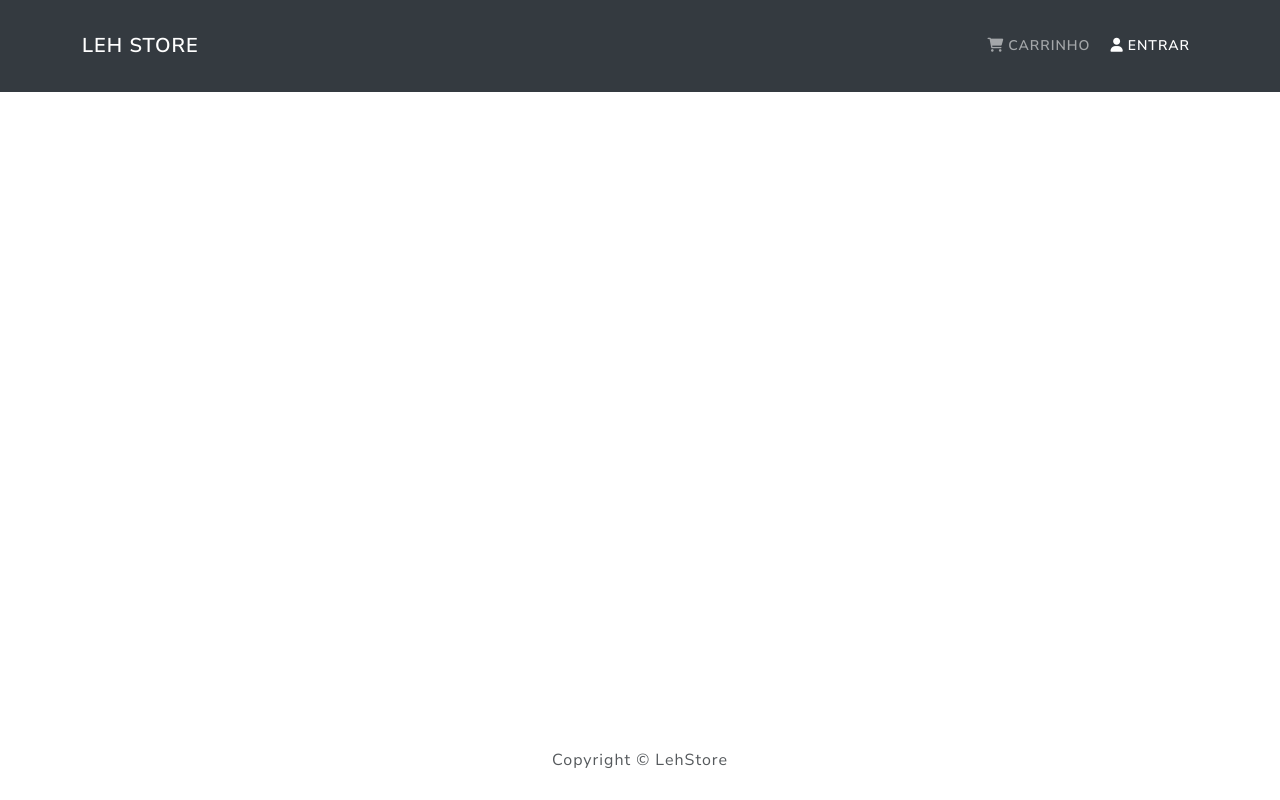
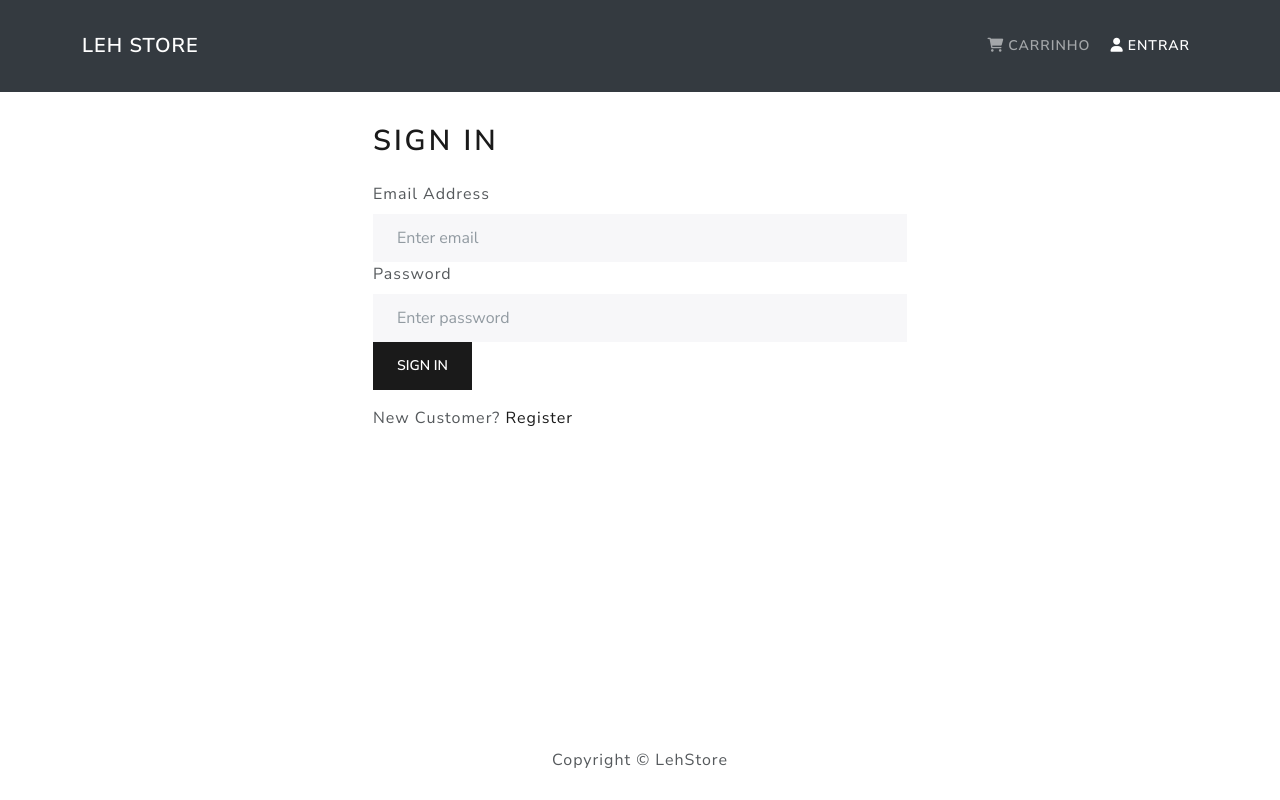
Before and after one commit to oniasfilho/lehstore, a React (Create React App) app in the folder frontend/: page /login in a window 1280 px wide. Built offline with nearby package versions, Linux system fonts and the light colour scheme.

Commit message:
creates login functionality on the frontend | s8v45

```diff
--- a/frontend/src/App.js
+++ b/frontend/src/App.js
@@ -6,6 +6,7 @@
 import HomeScreen from './components/screens/HomeScreen'
 import ProductScreen from './components/screens/ProductScreen'
 import CartScreen from './components/screens/CartScreen'
+import LoginScreen from './components/screens/LoginScreen'
 
 function App() {
   return (
@@ -14,10 +15,11 @@
       <main className="py-3">
         <Container>
           <Routes>
-            <Route path="/" element={<HomeScreen />} />
+            <Route path="/login" element={<LoginScreen />} />
             <Route path="/product/:id" element={<ProductScreen />} />
             <Route path="/cart/:id" element={<CartScreen />} />
             <Route path="/cart/" element={<CartScreen />} />
+            <Route path="/" element={<HomeScreen />} />
           </Routes>
         </Container>
       </main>
--- /dev/null
+++ b/frontend/src/actions/userActions.js
@@ -0,0 +1,41 @@
+import axios from 'axios'
+import {
+  USER_LOGIN_FAIL,
+  USER_LOGIN_REQUEST,
+  USER_LOGIN_SUCCESS,
+} from '../constants/userConstants'
+
+export const login = (email, password) => async (dispatch) => {
+  try {
+    dispatch({
+      type: USER_LOGIN_REQUEST,
+    })
+
+    const config = {
+      headers: {
+        'Content-Type': 'application/json',
+      },
+    }
+
+    const { data } = await axios.post(
+      '/api/users/login',
+      { email, password },
+      config
+    )
+
+    dispatch({
+      type: USER_LOGIN_SUCCESS,
+      payload: data,
+    })
+
+    localStorage.setItem('userInfo', JSON.stringify(data))
+  } catch (error) {
+    dispatch({
+      type: USER_LOGIN_FAIL,
+      payload:
+        error.response && error.response.data.message
+          ? error.response.data.message
+          : error.message,
+    })
+  }
+}
--- /dev/null
+++ b/frontend/src/components/FormContainer.js
@@ -0,0 +1,16 @@
+import React from 'react'
+import { Container, Row, Col } from 'react-bootstrap'
+
+const FormContainer = ({ children }) => {
+  return (
+    <Container>
+      <Row className="justify-content-md-center">
+        <Col xs={12} md={6}>
+          {children}
+        </Col>
+      </Row>
+    </Container>
+  )
+}
+
+export default FormContainer
--- /dev/null
+++ b/frontend/src/components/screens/LoginScreen.js
@@ -0,0 +1,78 @@
+import React, { useState, useEffect } from 'react'
+import { Link, useNavigate, useSearchParams } from 'react-router-dom'
+import { Form, Button, Row, Col } from 'react-bootstrap'
+import { useDispatch, useSelector } from 'react-redux'
+import Message from '../Message'
+import Loader from '../Loader'
+import FormContainer from '../FormContainer'
+import { login } from '../../actions/userActions'
+
+const LoginScreen = () => {
+  const [searchParams, setSearchParams] = useSearchParams()
+  const navigate = useNavigate()
+
+  const [email, setEmail] = useState('')
+  const [password, setPassword] = useState('')
+
+  const dispatch = useDispatch()
+
+  const userLogin = useSelector((state) => state.userLogin)
+  const { loading, error, userInfo } = userLogin
+
+  const redirect = searchParams.get('redirect') ? searchParams('redirect') : '/'
+
+  useEffect(() => {
+    if (userInfo) {
+      navigate(redirect)
+    }
+  }, [userInfo, navigate, redirect])
+
+  const submitHandler = (e) => {
+    e.preventDefault()
+    dispatch(login(email, password))
+  }
+
+  return (
+    <FormContainer>
+      <h1> Sign In</h1>
+      {error && <Message variant="danger">{error}</Message>}
+      {loading && <Loader />}
+      <Form onSubmit={submitHandler}>
+        <Form.Group controlId="email">
+          <Form.Label>Email Address</Form.Label>
+          <Form.Control
+            type="email"
+            placeholder="Enter email"
+            value={email}
+            onChange={(e) => setEmail(e.target.value)}
+          ></Form.Control>
+        </Form.Group>
+
+        <Form.Group controlId="password">
+          <Form.Label>Password</Form.Label>
+          <Form.Control
+            type="password"
+            placeholder="Enter password"
+            value={password}
+            onChange={(e) => setPassword(e.target.value)}
+          ></Form.Control>
+        </Form.Group>
+
+        <Button type="submit" variant="primary">
+          Sign In
+        </Button>
+      </Form>
+
+      <Row className="py-3">
+        <Col>
+          New Customer?{' '}
+          <Link to={redirect ? `/register?redirect=${redirect}` : '/register'}>
+            Register
+          </Link>
+        </Col>
+      </Row>
+    </FormContainer>
+  )
+}
+
+export default LoginScreen
--- /dev/null
+++ b/frontend/src/constants/userConstants.js
@@ -0,0 +1,4 @@
+export const USER_LOGIN_REQUEST = 'USER_LOGIN_REQUEST'
+export const USER_LOGIN_SUCCESS = 'USER_LOGIN_SUCCESS'
+export const USER_LOGIN_FAIL = 'USER_LOGIN_FAIL'
+export const USER_LOGOUT = 'USER_LOGOUT'
--- /dev/null
+++ b/frontend/src/reducers/userReducers.js
@@ -0,0 +1,21 @@
+import {
+  USER_LOGIN_FAIL,
+  USER_LOGIN_REQUEST,
+  USER_LOGIN_SUCCESS,
+  USER_LOGOUT,
+} from '../constants/userConstants'
+
+export const userLoginReducer = (state = {}, action) => {
+  switch (action.type) {
+    case USER_LOGIN_REQUEST:
+      return { loading: true }
+    case USER_LOGIN_SUCCESS:
+      return { loading: false, userInfo: action.payload }
+    case USER_LOGIN_FAIL:
+      return { loading: false, error: action.payload }
+    case USER_LOGOUT:
+      return {}
+    default:
+      return state
+  }
+}
--- a/frontend/src/store.js
+++ b/frontend/src/store.js
@@ -11,19 +11,26 @@
   productDetailsReducer,
 } from './reducers/productReducers.js'
 import { cartReducer } from './reducers/cartReducers'
+import { userLoginReducer } from './reducers/userReducers.js'
 
 const reducer = combineReducers({
   productList: productListReducer,
   productDetails: productDetailsReducer,
   cart: cartReducer,
+  userLogin: userLoginReducer,
 })
 
 const cartItemsFromStorage = localStorage.getItem('cartItems')
   ? JSON.parse(localStorage.getItem('cartItems'))
   : []
 
+const userInfoFromStorage = localStorage.getItem('userInfo')
+  ? JSON.parse(localStorage.getItem('userInfo'))
+  : null
+
 const initialState = {
   cart: { cartItems: cartItemsFromStorage },
+  userLogin: { userInfo: userInfoFromStorage },
 }
 const middleware = [thunk]
 const store = createStore(
```
